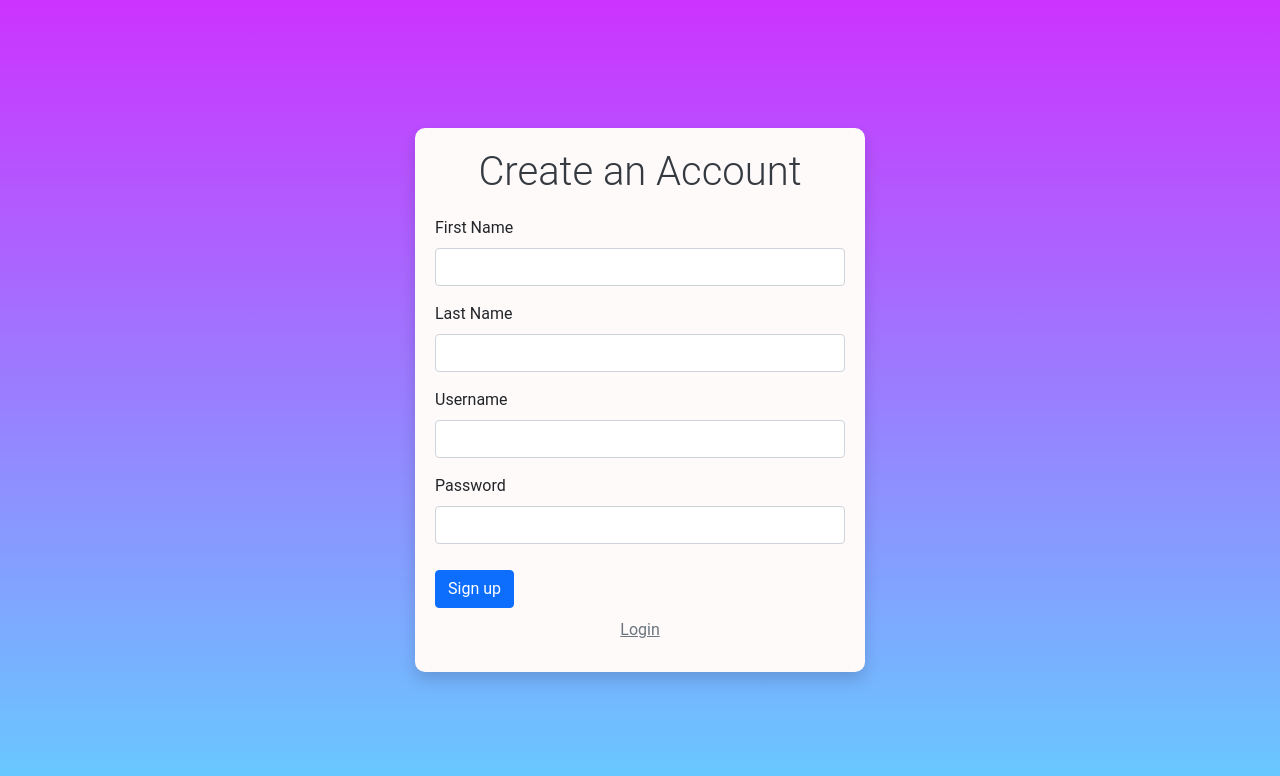
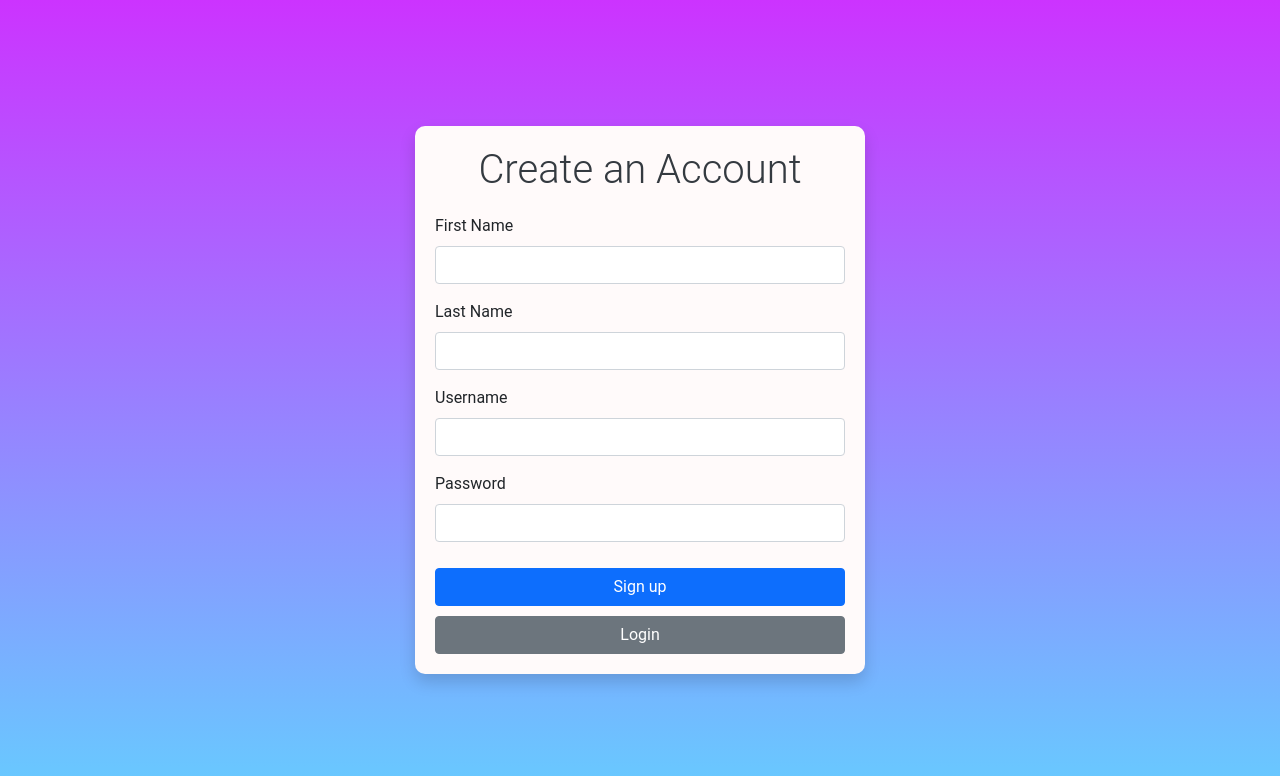
Before and after one commit to 1missJ/Sign-up-and-Login-Form-Activity, a PHP site: page / in a window 1280 px wide. Shown: the top 776 px of the page. Run offline with PHP 8.4, Linux system fonts and the light colour scheme.

Commit message:
Update index.php

```diff
--- a/Login_Signup_JFernandez/index.php
+++ b/Login_Signup_JFernandez/index.php
@@ -31,13 +31,13 @@
         }
         .form-container button[type="submit"] {
             margin-top: 10px;
+            width: 100%;
+            height: 100%;
         }
-        .form-container .link-secondary {
+            .form-container .btn-secondary {
+            width: 100%;
+            height: 100%;
             margin-top: 10px;
-            display: block;
-            text-align: center;
-            color: #6c757d;
-            margin-bottom: 10px;
         }
     </style>
 </head>
@@ -89,7 +89,7 @@
             </div>
 
             <button type="submit" class="btn btn-primary">Sign up</button>
-            <a href="login_page.php" class="link-secondary">Login</a>
+            <a href="login_page.php" class="btn btn-secondary">Login</a>
         </form>
     </div>
 </body>
```
